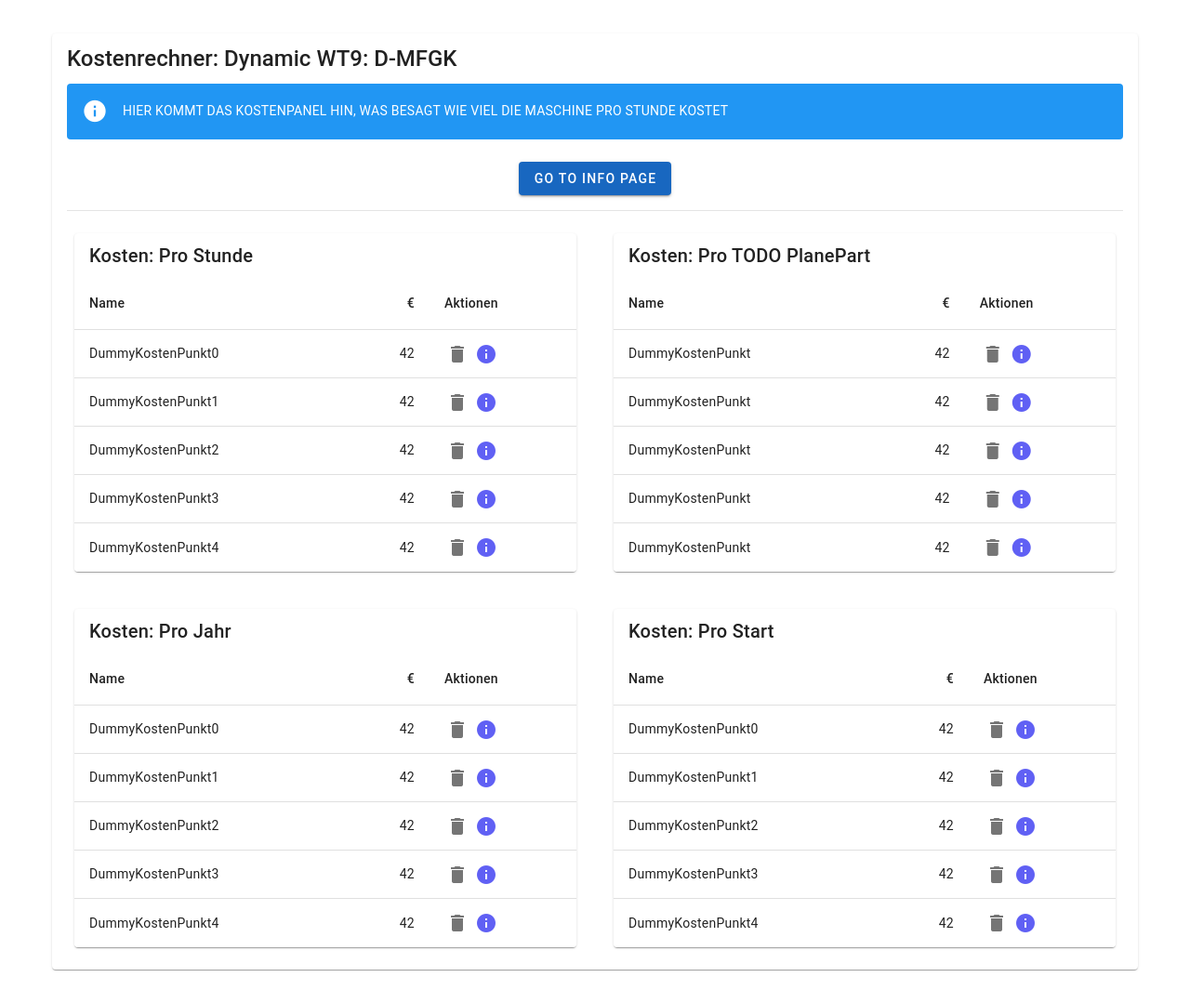
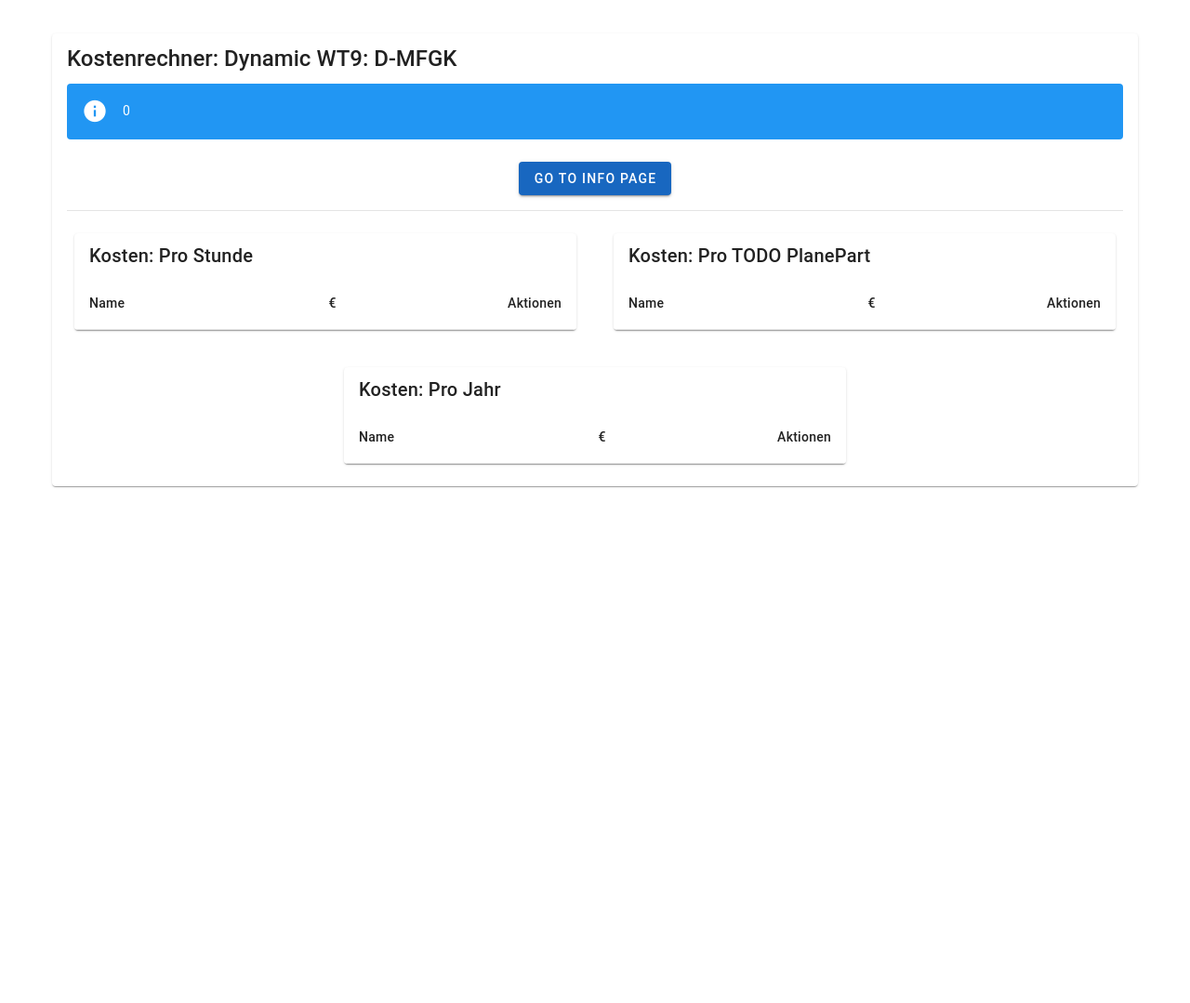
Before and after one commit to MetaEMK/FGK-CostCalc, a Vue app: page / in a window 1280 px wide. Shown: the whole page at 93% size. After the commit the page ends 800 px from the top, so only its background shows below. Built offline with nearby package versions, Linux system fonts and the light colour scheme.

Commit message:
prepare costs and some fixes

```diff
--- a/src/components/CostTable.vue
+++ b/src/components/CostTable.vue
@@ -9,7 +9,7 @@
                     <th class="text-right">
                         €
                     </th>
-                    <th class="text-left">
+                    <th class="text-right">
                         Aktionen
                     </th>
                 </tr>
@@ -18,9 +18,9 @@
                 <tr v-for="item in props.costs" :key="item.name">
                     <td class="text-left">{{ item.name }}</td>
                     <td class="text-right">{{ item.costValue }}</td>
-                    <td class="buttonContainer">
+                    <td class="text-right">
                         <v-btn variant="plain" density="compact" icon="mdi-delete" @click="askForDelete(item)"></v-btn>
-                        <router-link :to="'/CostInfo/'+ item.id">
+                        <router-link :to="'/CostInfo/' + item.id">
                             <v-btn variant="plain" density="compact" icon="mdi-information"></v-btn>
                         </router-link>
                     </td>
@@ -36,7 +36,8 @@
             </v-card-title>
             <v-divider></v-divider>
             <v-card-text>
-        <p class="text-subtitle-1">Willst du den Kostenpunkt: <strong>{{ deleteItem?.name }}</strong> wirklich löschen?</p>
+                <p class="text-subtitle-1">Willst du den Kostenpunkt: <strong>{{ deleteItem?.name }}</strong> wirklich
+                    löschen?</p>
             </v-card-text>
             <v-card-actions class="justify-end">
                 <v-btn color="grey" @click="deleteDialog = false; deleteItem = undefined">Nein</v-btn>
--- a/src/data/costs.ts
+++ b/src/data/costs.ts
@@ -3,13 +3,13 @@ export interface Costs {
     name: string,
     type: CostType,
     description?: string,
-    costValue: Number,
+    costValue: number,
 }
 
 export interface PlaneParts extends Costs {
     type: CostType.PLANE_PART_COST
-    tbo: Number
-    maxYears: Number
+    tbo: number
+    maxYears: number
 }
 
 export interface PerYearCost extends Costs {
@@ -20,13 +20,8 @@ export interface PerHourCost extends Costs {
     type: CostType.PER_HOUR_COST
 }
 
-export interface PerDepartureCost extends Costs {
-    type: CostType.PER_DEPARTURE_COST
-}
-
 export enum CostType {
     PER_YEAR_COST = "per_year_cost",
     PER_HOUR_COST = "per_hour_cost",
     PLANE_PART_COST = "plane_part_cost",
-    PER_DEPARTURE_COST = "per_departure_cost"
 }
--- a/src/data/plane.ts
+++ b/src/data/plane.ts
@@ -1,4 +1,9 @@
 export interface Plane {
     registration: string,
     model: string,
+
+    /**
+     * expected flight hours per year
+     */
+    expectedFlightTime: number,
 }
--- a/src/pages/CostInfo.vue
+++ b/src/pages/CostInfo.vue
@@ -1,5 +1,5 @@
 <template>
-  <v-container class="my-5">
+  <v-container>
     <v-card>
       <v-card-title>
         <h1>{{ !formData.id ? 'Create New Cost' : 'Edit Cost ' + formData.name }}</h1>
@@ -8,38 +8,32 @@
         <v-form @submit.prevent="handleSubmit">
           <v-row>
             <v-col cols="12" md="6">
-              <v-text-field
-                v-model="formData.name"
-                label="Name"
-                required
-              />
+              <v-text-field v-model="formData.name" label="Name" required />
             </v-col>
             <v-col cols="12" md="6">
-              <v-select
-                v-model="selectedType"
-                :items="typeInfo"
-                item-title="state"
-                return-object
-                label="Type"
-                required
-              />
+              <v-select v-model="selectedType" :items="typeInfo" item-title="state" return-object label="Type"
+                required />
             </v-col>
             <v-col cols="12">
-              <v-textarea
-                v-model="formData.description"
-                label="Description"
-              />
+              <v-textarea v-model="formData.description" label="Description" />
             </v-col>
             <v-col cols="12" md="6">
-              <v-text-field
-                v-model="formData.costValue"
-                type="number"
-                label="Cost Value"
-                required
-                @input="validateNumberInput"
-                inputmode="numeric"
-              />
+              <v-text-field v-model="formData.costValue" type="number" label="Cost Value" required
+                @input="validateNumberInput" inputmode="numeric" />
             </v-col>
+          </v-row>
+          <v-row>
+            <v-container  v-if="selectedType.type === CostType.PLANE_PART_COST">
+              <h3>Spezialfelder</h3>
+              <v-col cols="12" md="6">
+                <v-text-field v-model="formData.tbo" type="number" label="TBO in Stunden" required
+                  inputmode="numeric" />
+              </v-col>
+              <v-col cols="12" md="6">
+                <v-text-field v-model="formData.maxYears" type="number" label="maximale Laufzeit in Jahren" required
+                   inputmode="numeric" />
+              </v-col>
+            </v-container>
           </v-row>
           <v-card-actions>
             <v-btn color="primary" type="submit">Save</v-btn>
@@ -51,6 +45,7 @@
       </v-card-text>
     </v-card>
   </v-container>
+  DEBUG: {{ formData }}
 </template>
 
 <style scoped>
@@ -66,7 +61,7 @@
 
 <script setup lang="ts">
 import { ref, watch } from 'vue';
-import { Costs, CostType } from '@/data/costs'; // Import your types
+import { Costs, CostType, PlaneParts } from '@/data/costs'; // Import your types
 import { useCostStore } from '@/stores/cost.store';
 import router from '@/router';
 
@@ -76,14 +71,13 @@ const props = defineProps<{ cost: Costs | null }>();
 const typeInfo = [
   { state: "Pro Jahr", type: CostType.PER_YEAR_COST },
   { state: "Pro Flugstunde", type: CostType.PER_HOUR_COST },
-  { state: "Pro Start", type: CostType.PER_DEPARTURE_COST },
   { state: "TODO PlanePart", type: CostType.PLANE_PART_COST }
 ];
 
 const route = useRoute()
 const selectedType = ref(typeInfo[0]);
 
-const formData = ref<Costs>({
+const formData = ref<Costs|PlaneParts>({
   name: '',
   type: selectedType.value.type,
   description: '',
@@ -95,7 +89,7 @@ watch(selectedType, (newValue) => {
 });
 
 onMounted(() => {
-  let c: Costs|undefined
+  let c: Costs | undefined
   const id = route.params.id
 
   if (id) {
@@ -106,20 +100,17 @@ onMounted(() => {
 
   if (c) {
     Object.assign(formData.value, c)
+    typeInfo.forEach(t => {
+      if (t.type === c.type) {
+        selectedType.value = t
+      }
+    })
   }
 })
 
 const handleSubmit = () => {
-  const newCost: Costs = {
-    id: formData.value.id,
-    name: formData.value.name,
-    type: formData.value.type,
-    description: formData.value.description,
-    costValue: formData.value.costValue,
-  };
-
   if (!formData.value.id) {
-    costStore.createCost(newCost);
+    costStore.createCost(formData.value);
   } else {
     costStore.updateCost(formData.value.id, formData.value)
     console.log('Updating cost:', formData.value);
--- a/src/pages/index.vue
+++ b/src/pages/index.vue
@@ -8,7 +8,7 @@
         <v-row>
           <v-col cols="12">
             <v-alert type="info" outlined>
-              HIER KOMMT DAS KOSTENPANEL HIN, WAS BESAGT WIE VIEL DIE MASCHINE PRO STUNDE KOSTET
+              {{ costStore.calcPerYearCosts + costStore.calcPerHourCosts + costStore.calcPlanePartCosts }}
             </v-alert>
           </v-col>
           <v-col cols="12" class="text-center">
@@ -22,25 +22,19 @@
           <v-col cols="12" md="6" class="d-flex">
             <v-card class="ma-2 flex-grow-1" outlined>
               <v-card-title>Kosten: Pro Stunde</v-card-title>
-              <cost-table title="PerHourCosts" :costs="costStore.perHourCosts"></cost-table>
+              <cost-table :costs="costStore.perHourCosts"></cost-table>
             </v-card>
           </v-col>
           <v-col cols="12" md="6" class="d-flex">
             <v-card class="ma-2 flex-grow-1" outlined>
               <v-card-title>Kosten: Pro TODO PlanePart</v-card-title>
-              <cost-table title="PlaneParts" :costs="costStore.planeParts"></cost-table>
+              <cost-table :costs="costStore.planeParts"></cost-table>
             </v-card>
           </v-col>
           <v-col cols="12" md="6" class="d-flex">
             <v-card class="ma-2 flex-grow-1" outlined>
               <v-card-title>Kosten: Pro Jahr</v-card-title>
-              <cost-table title="PerYearCosts" :costs="costStore.perYearCosts"></cost-table>
-            </v-card>
-          </v-col>
-          <v-col cols="12" md="6" class="d-flex">
-            <v-card class="ma-2 flex-grow-1" outlined>
-              <v-card-title>Kosten: Pro Start</v-card-title>
-              <cost-table title="PerDepartureCosts" :costs="costStore.perDepartureCosts"></cost-table>
+              <cost-table :costs="costStore.perYearCosts"></cost-table>
             </v-card>
           </v-col>
         </v-row>
@@ -61,7 +55,8 @@ const costStore = useCostStore();
 onMounted(() => {
   costStore.plane = {
     registration: "D-MFGK",
-    model: "Dynamic WT9"
+    model: "Dynamic WT9",
+    expectedFlightTime: 120,
   };
 });
 </script>
--- a/src/stores/cost.store.ts
+++ b/src/stores/cost.store.ts
@@ -1,4 +1,4 @@
-import { CostType, Costs, PerDepartureCost, PerHourCost, PerYearCost, PlaneParts } from "@/data/costs";
+import { CostType, Costs, PerHourCost, PerYearCost, PlaneParts } from "@/data/costs";
 import { Plane } from "@/data/plane";
 import { defineStore } from "pinia";
 
@@ -8,43 +8,57 @@ export const useCostStore = defineStore("cost", () => {
 
     let idIndex = 1
 
-    const planeParts = computed(() => allCosts.value.filter(e => e.type === CostType.PLANE_PART_COST))
+    const planeParts = computed(() => allCosts.value.filter(e => e.type === CostType.PLANE_PART_COST) as PlaneParts[])
     const perHourCosts = computed(() => allCosts.value.filter(e => e.type === CostType.PER_HOUR_COST))
-    const perDepartureCosts = computed(() => allCosts.value.filter(e => e.type === CostType.PER_DEPARTURE_COST))
     const perYearCosts = computed(() => allCosts.value.filter(e => e.type === CostType.PER_YEAR_COST))
 
+    const calcPerYearCosts = computed(() => {
+        let costs: number = 0
 
-    function addPerHourCost(cost: PerHourCost) {
-        cost.type = CostType.PER_HOUR_COST
-        cost.id = idIndex
-        idIndex++
-        allCosts.value.push(cost)
-    }
+        perYearCosts.value.forEach(c => {
+            costs += c.costValue
+        })
 
-    function addPerYearCost(cost: PerYearCost) {
-        cost.type = CostType.PER_YEAR_COST
-        cost.id = idIndex
-        idIndex++
-        allCosts.value.push(cost)
-    }
+        if (plane.value) {
+            return costs/plane.value.expectedFlightTime
+        }
+    })
 
-    function addPerDepartureCost(cost: PerDepartureCost) {
-        cost.type = CostType.PER_DEPARTURE_COST
-        cost.id = idIndex
-        idIndex++
-        allCosts.value.push(cost)
-    }
+    const calcPerHourCosts = computed(() => {
+        let costs: number = 0
 
-    function addPlanePart(cost: PlaneParts) {
-        cost.type = CostType.PLANE_PART_COST
-        cost.id = idIndex
-        idIndex++
-        allCosts.value.push(cost)
-    }
+        perHourCosts.value.forEach(c => {
+            costs += c.costValue
+        })
+
+        return costs
+    })
+
+    const calcPlanePartCosts = computed(() => {
+        let costs: number = 0
+
+        if (plane.value) {
+            planeParts.value.forEach(c => {
+                const p = c as PlaneParts
+                const usedHour = plane.value!.expectedFlightTime * p.maxYears
+
+                if (usedHour > p.tbo) {
+                    costs = costs + (p.costValue/p.tbo)
+                } else {
+                    costs = costs + (p.costValue/(plane.value!.expectedFlightTime * p.maxYears))
+                }
+            })
+
+            return costs
+        }
+    })
 
     function createCost(cost: Costs) {
         cost.id = idIndex
         idIndex++
+
+        console.log(cost)
+
         allCosts.value.push(cost)
     }
 
@@ -60,39 +74,22 @@ export const useCostStore = defineStore("cost", () => {
         allCosts.value = allCosts.value.filter(el => el.id != cost.id)
     }
 
-    function seedStore() {
-        console.log("seeding")
-        let p: PlaneParts = {
-            name: "DummyKostenPunkt",
-            description: "Dieser Punkt ist nur ein dummy",
-            costValue: 42,
-            type: CostType.PLANE_PART_COST,
-            tbo: 42,
-            maxYears: 42
-        }
-
-        for (let i = 0; i < 5; i++) {
-            addPerHourCost(createDummyCost(i) as PerHourCost)
-            addPerYearCost(createDummyCost(i) as PerYearCost)
-            addPerDepartureCost(createDummyCost(i) as PerDepartureCost)
-            addPlanePart(p)
-        }
-    }
-
     function getCostById(id: number): Costs|undefined {
         return allCosts.value.find(el => el.id == id)
     }
 
-    seedStore()
-    return { allCosts, getCostById, plane, planeParts, createCost, updateCost, perHourCosts, perDepartureCosts, perYearCosts, removeCost }
+    return {
+        createCost,
+        updateCost,
+        removeCost,
+        getCostById,
+        allCosts,
+        plane,
+        planeParts,
+        perHourCosts,
+        perYearCosts,
+        calcPerHourCosts,
+        calcPerYearCosts,
+        calcPlanePartCosts,
+    }
 })
-
-function createDummyCost(i: Number): Costs {
-    let c: Costs = {
-        name: "DummyKostenPunkt" + i,
-        description: "Dieser Punkt ist nur ein dummy",
-        costValue: 42,
-        type: CostType.PER_DEPARTURE_COST
-    }
-    return c
-}
```
Lines whose indentation alone changed are shown as unchanged.
